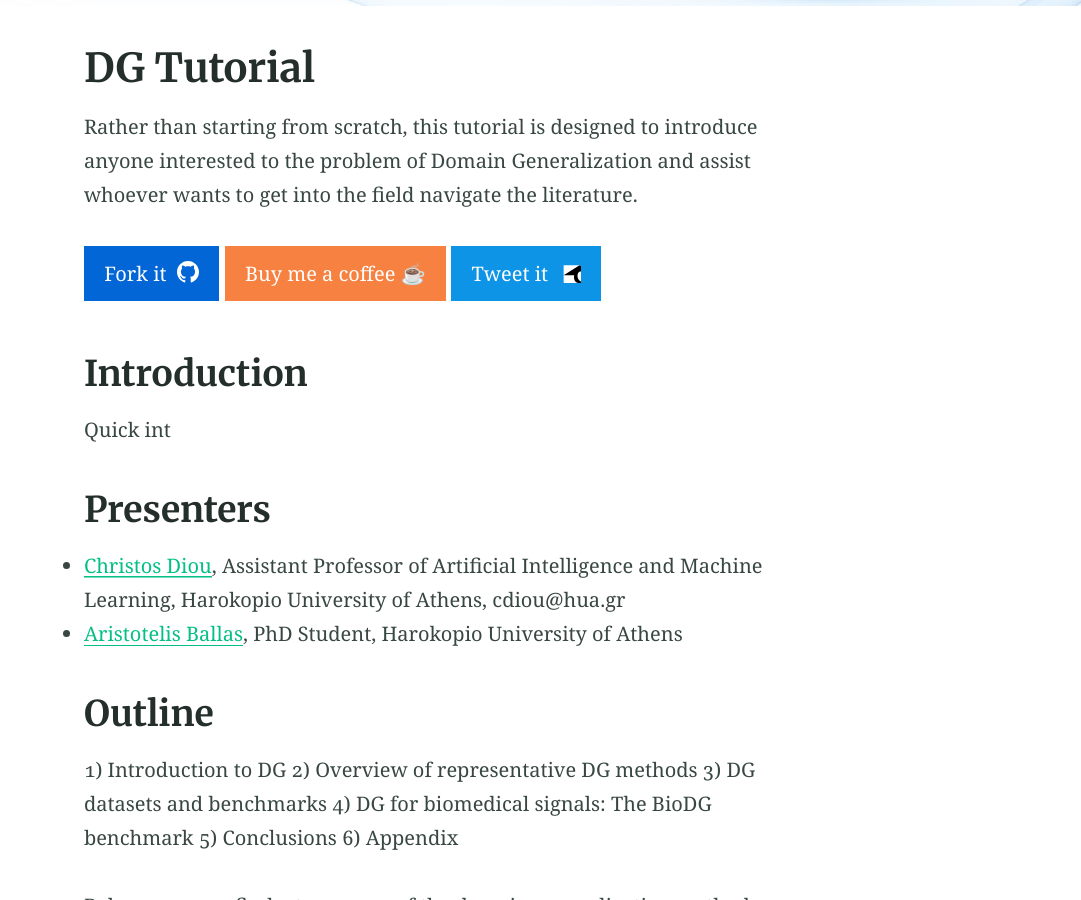
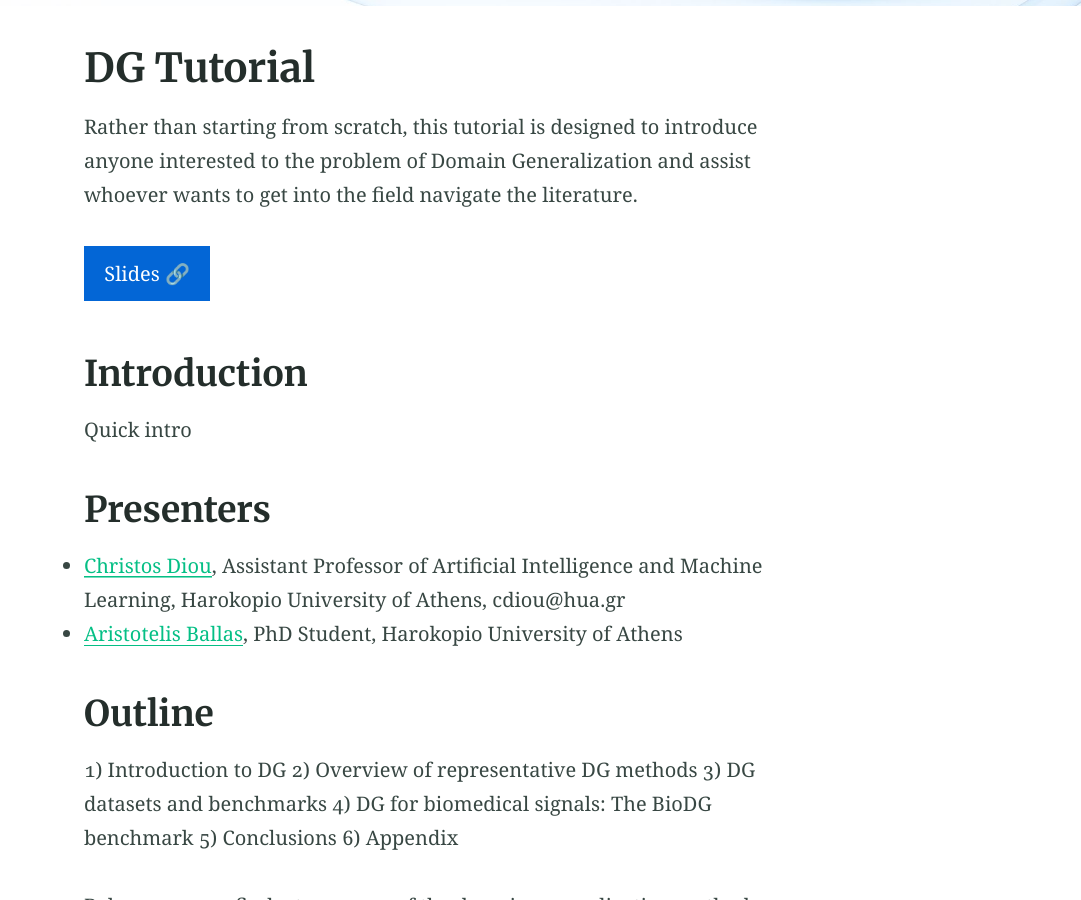
Before and after one commit to bds-dgtutorial/bds-dgtutorial.github.io, a Jekyll site: the page built from index.md, in a window 1280 px wide and 900 px high, scrolled down 418 px. Shown: the whole window, without its empty margins (199-1280 px from the left). Built offline with Jekyll 4.4.1, drawn with Linux system fonts in a browser that asks for light colours.

Commit message:
update to homepage

```diff
--- a/index.md
+++ b/index.md
@@ -10,11 +10,11 @@ excerpt: "Rather than starting from scratch, this tutorial is designed to help i
 Rather than starting from scratch, this tutorial is designed to introduce anyone interested to the problem of Domain Generalization
 and assist whoever wants to get into the field navigate the literature.
 
-{% include button.html text="Fork it" icon="github" link="https://github.com/daviddarnes/alembic" color="#0366d6" %} {% include button.html text="Buy me a coffee ☕️" link="https://buymeacoffee.com/daviddarnes#support" color="#f68140" %} {% include button.html text="Tweet it" icon="scholar" link="https://twitter.com/intent/tweet/?url=https://alembic.darn.es&text=Alembic%20-%20A%20Jekyll%20boilerplate%20theme&via=DavidDarnes" color="#0d94e7" %}
+{% include button.html text="Slides 🔗" link="/assets/dg_tutorial_slides.pdf" color="#0366d6" %}
 
 ## Introduction
 
-Quick int
+Quick intro
 
 ## Presenters
 
```
Also changed, not shown: _includes/site-icons.svg, 1 other file.
